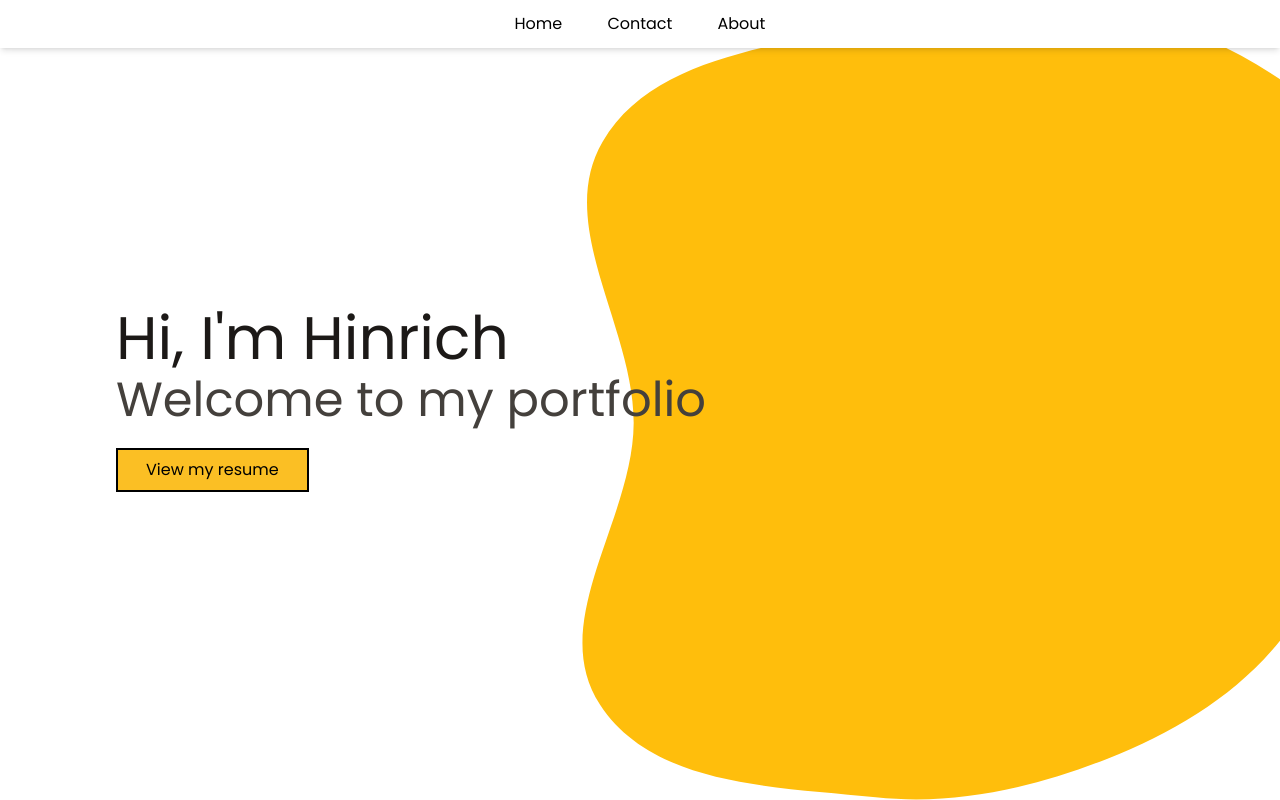
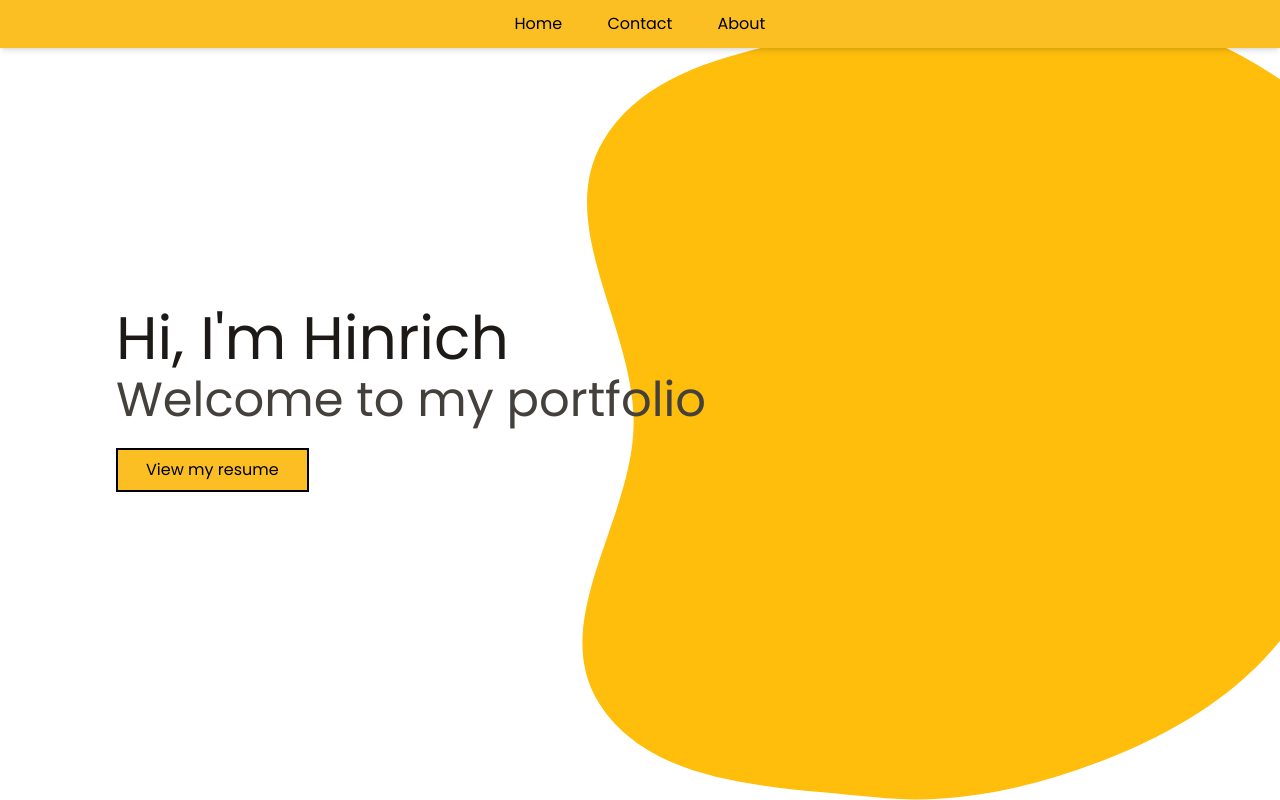
Before and after one commit to Amaterasu10/react-portfolio-vite, a React (Vite) app: page / in a window 1280 px wide. Built offline with nearby package versions, Linux system fonts and the light colour scheme.

Commit message:
changed the background color of TopNav to amber-400

```diff
--- a/src/components/TopNav.jsx
+++ b/src/components/TopNav.jsx
@@ -3,7 +3,7 @@ import { Link } from 'react-router-dom';
 
 export default function TopNav() {
   return (
-    <nav className='flex relative bg-white shadow-md'>
+    <nav className='flex relative bg-amber-400 shadow-md'>
       { false &&
         <div className='inline-block p-2 absolute'>
           <FaBars size="2em" className='hover:cursor-pointer hover:bg-slate-200'/>
```
